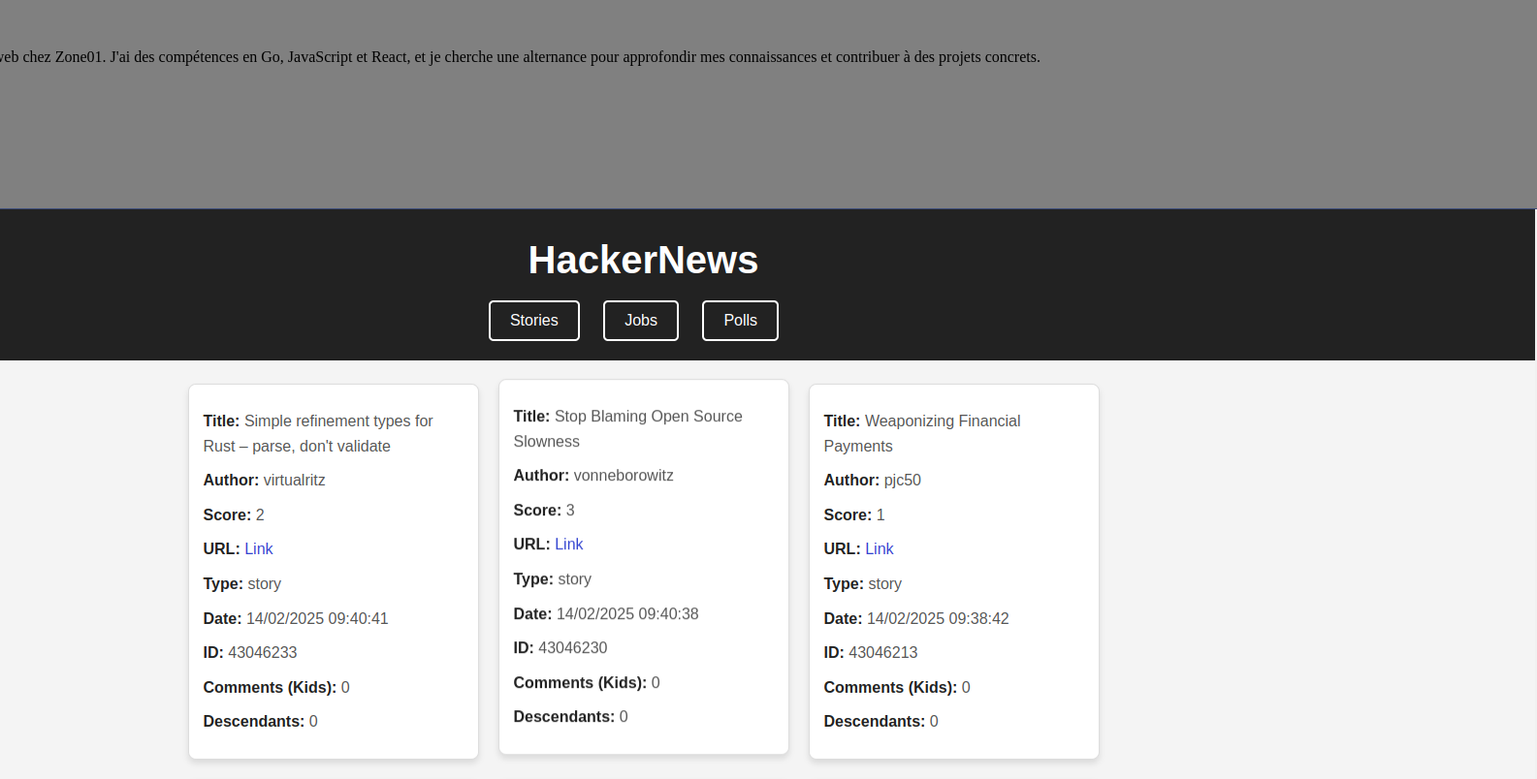
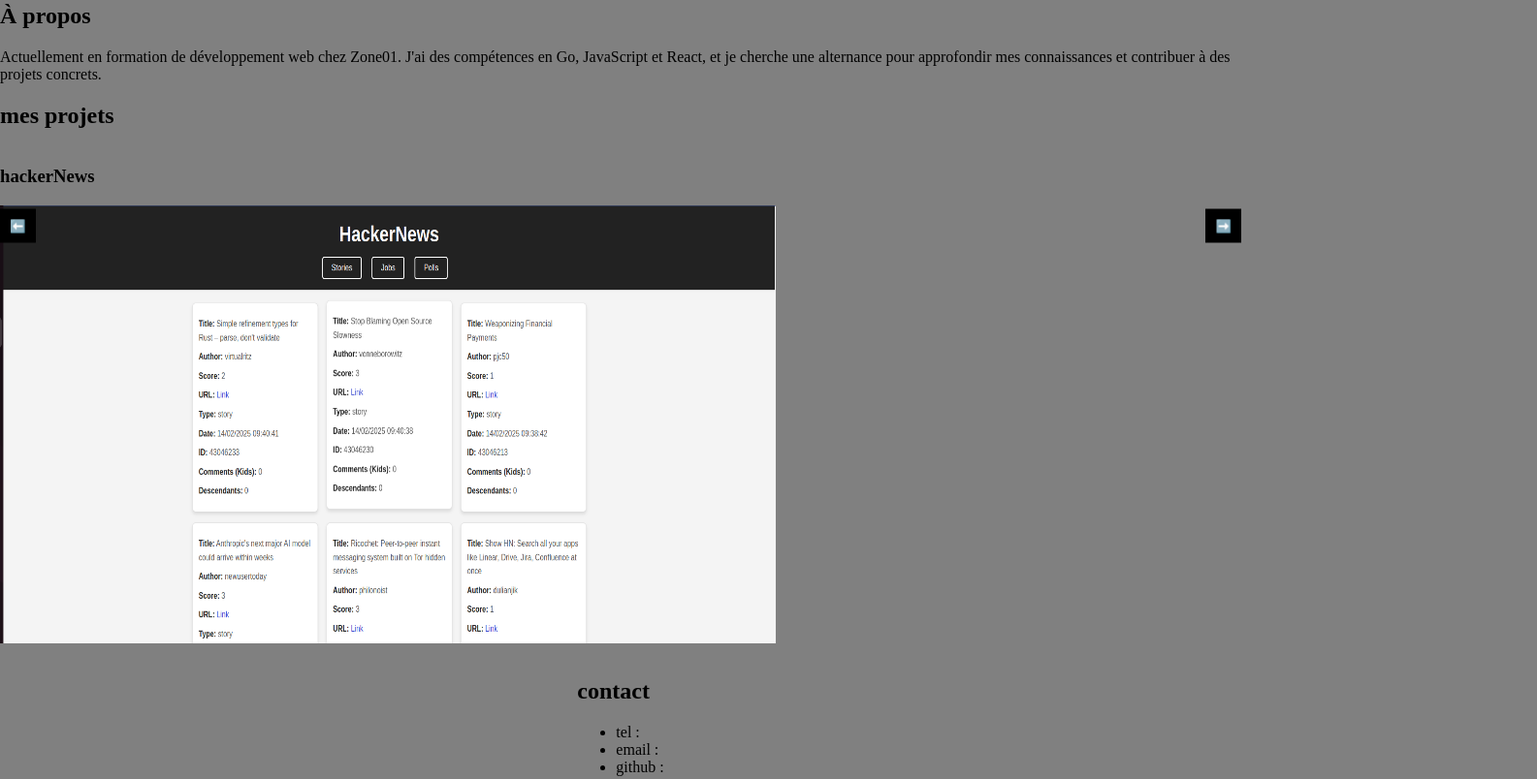
Before and after one commit to YanisBellahouel/portfolio, a plain HTML site: page index.html in a window 1280 px wide. Shown: the part 167-971 px from the top of the page at 97% size, 1585 px wide, since content can reach past the window. Drawn offline with Linux system fonts and the light colour scheme.

Commit message:
carrousel js

```diff
--- a/index.html
+++ b/index.html
@@ -36,15 +36,15 @@
 		<!-- carrousel de mes projets -->
 		<ul id="carrousel">
 			<li>
-				<h3>projet 1</h3>
+				<h3>hackerNews</h3>
 				<a href="https://zone01normandie.org/git/ybellaho/clonernews_perso"><img src="./images/hackerNews.png" alt="capture d'écran du projet hackerNews"></a>
-				<p>vif explication du projet</p>
+				<p>répertorie toute les news, jobs et polls de l'api hackerNews</p>
 			</li>
 
 			<li>
-				<h3>projet 2</h3>
-				<a href=""><img src="" alt=""></a>
-				<p>vif explication du projet</p>
+				<h3>Lem-in</h3>
+				<a href="https://zone01normandie.org/git/ybellaho/lem-in-perso"><img src="./images/lem-in.png" alt="capture d'écran du project lem-in"></a>
+				<p>projet d'algoritmie qui permet de touvé la sorti d'une fourmilière en trouvant le chemin optimale tout en évitant des bouchon car les fourmi avance tour par tour et ne peuvent par etre dans le meme couloir ou piece en meme temp</p>
 			</li>
 
 			<li>
--- a/style.css
+++ b/style.css
@@ -6,3 +6,43 @@
 	margin: 0;
 	background-color: gray;
 }
+
+#carrousel {
+    display: flex;
+    overflow: hidden;
+    list-style: none;
+    padding: 0;
+    width: 800px;
+    position: relative;
+}
+
+#carrousel li {
+    min-width: 100%;
+    transition: transform 0.5s ease-in-out;
+    opacity: 0;
+    display: none;
+}
+
+#carrousel li.active {
+    opacity: 1;
+    display: block;
+}
+
+#carrousel li img {
+	width: 100%;
+	height: 100%;
+}
+.carrousel-btn {
+    position: absolute;
+    top: 50%;
+    transform: translateY(-50%);
+    background: #000;
+    color: #fff;
+    border: none;
+    cursor: pointer;
+    padding: 10px;
+    z-index: 10;
+}
+
+.prev { left: 0; }
+.next { right: 0; }
```
Also changed, not shown: images/lem-in.png (added).
